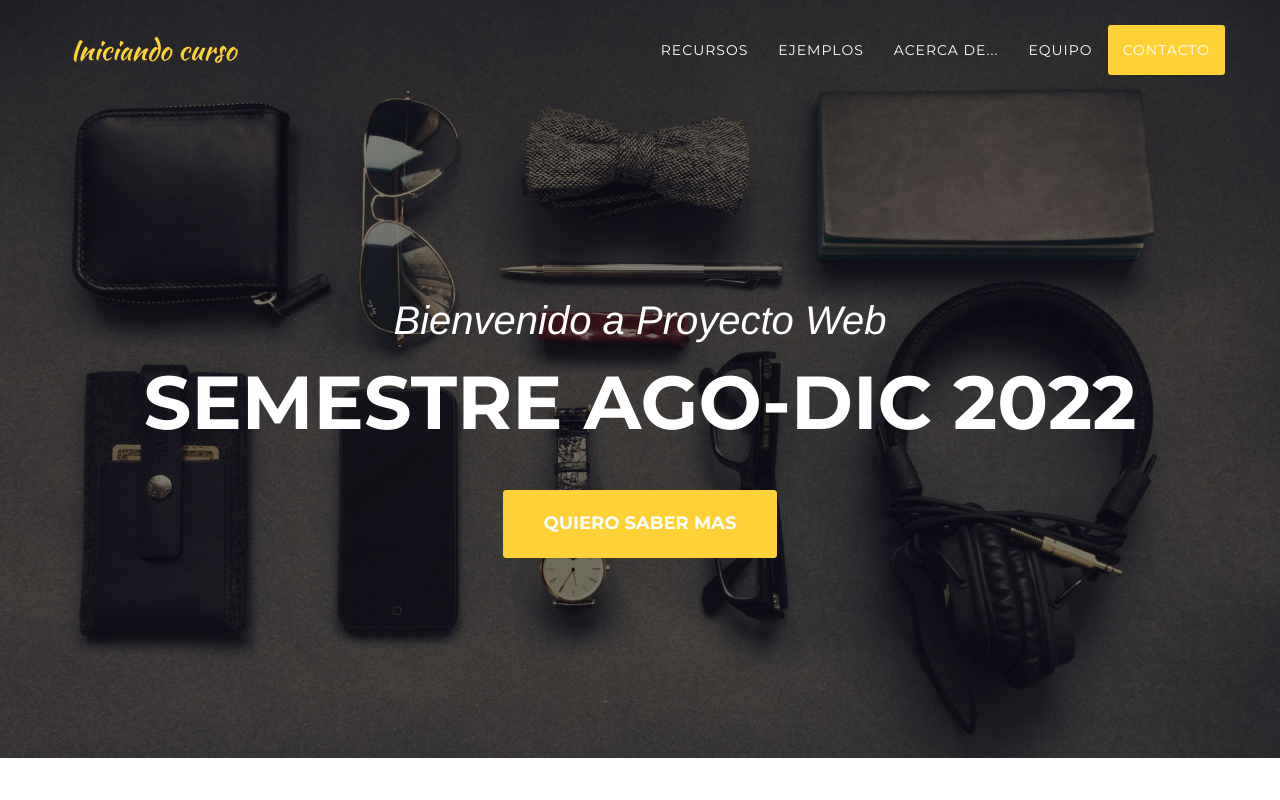
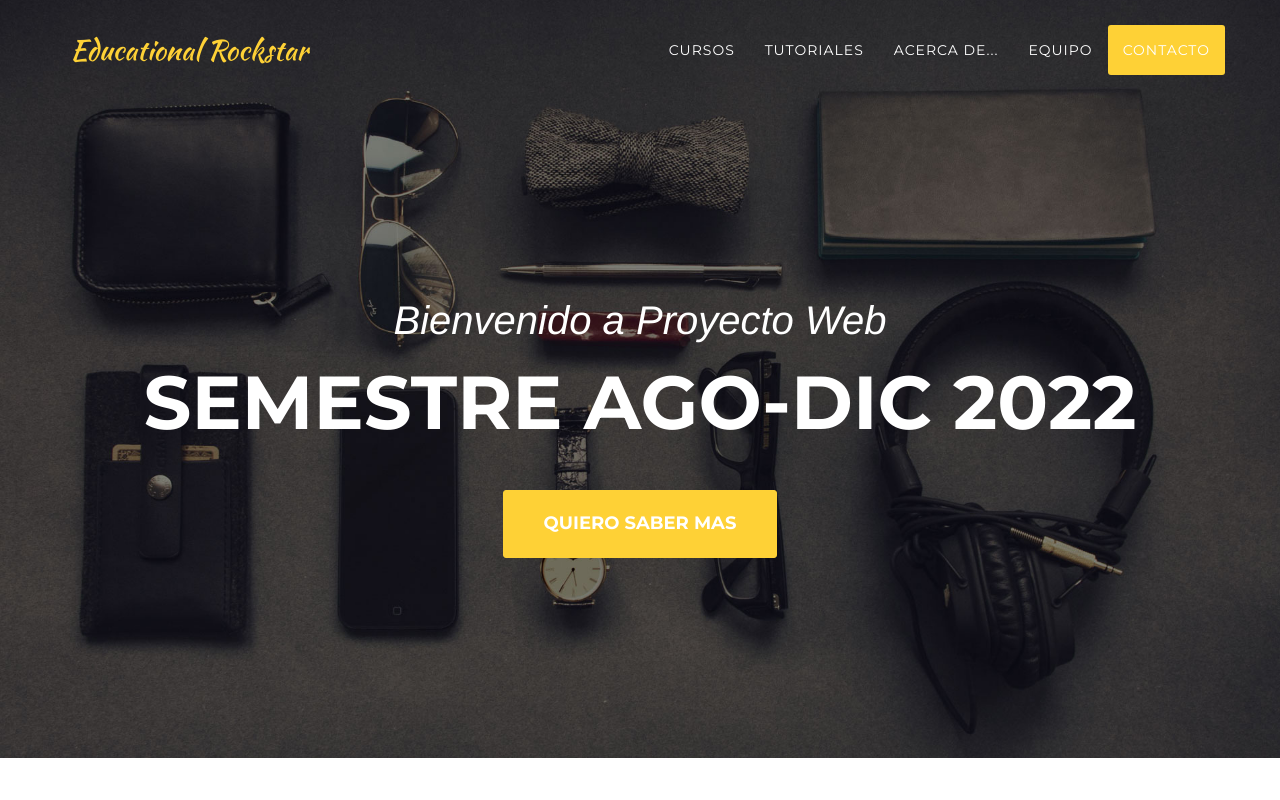
Before and after one commit to manuinaki/pweb, a website: page index.html in a window 1280 px wide. Shown: the top 800 px of the page. Drawn offline with nearby package versions, Linux system fonts and the light colour scheme; a web font is replaced by a local one.

Commit message:
Update index.html

```diff
--- a/index.html
+++ b/index.html
@@ -43,7 +43,7 @@
                 <button type="button" class="navbar-toggle" data-toggle="collapse" data-target="#bs-example-navbar-collapse-1">
                     <span class="sr-only">Toggle navigation</span> Menu <i class="fa fa-bars"></i>
                 </button>
-                <a class="navbar-brand page-scroll" href="#page-top">Iniciando curso</a>
+                <a class="navbar-brand page-scroll" href="#page-top">Educational Rockstar</a>
             </div>
 
             <!-- Collect the nav links, forms, and other content for toggling -->
@@ -53,10 +53,10 @@
                         <a href="#page-top"></a>
                     </li>
                     <li>
-                        <a class="page-scroll" href="#services">Recursos</a>
+                        <a class="page-scroll" href="#services">Cursos</a>
                     </li>
                     <li>
-                        <a class="page-scroll" href="#portfolio">Ejemplos</a>
+                        <a class="page-scroll" href="#portfolio">Tutoriales</a>
                     </li>
                     <li>
                         <a class="page-scroll" href="#about">Acerca de...</a>
```
